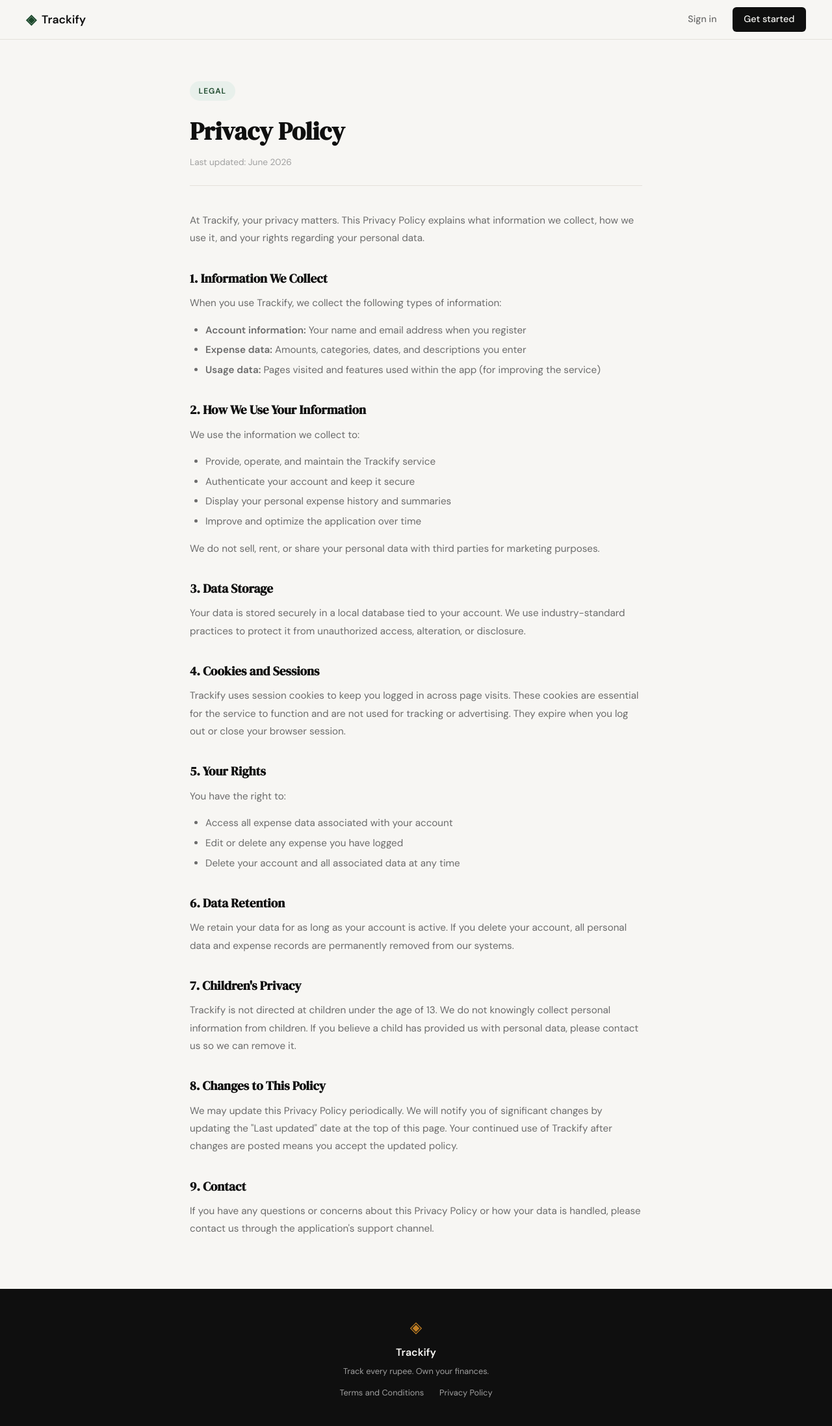
After one commit to panchariyarohit486-cmyk/Trackify, a Flask app: page /privacy-policy in a window 1280 px wide. The commit adds this page. Shown: the whole page at 65% size. Run offline with Flask 3, Linux system fonts and the light colour scheme.

Commit message:
adding Terms and Conditions    - Privacy Policy

```diff
--- a/app.py
+++ b/app.py
@@ -51,5 +51,15 @@ def delete_expense(id):
     return "Delete expense — coming in Step 9"
 
 
+@app.route("/terms-and-conditions")
+def terms():
+    return render_template("terms.html")
+
+
+@app.route("/privacy-policy")
+def privacy():
+    return render_template("privacy.html")
+
+
 if __name__ == "__main__":
     app.run(debug=True, port=5001)
--- a/static/css/style.css
+++ b/static/css/style.css
@@ -507,6 +507,94 @@ a { color: inherit; text-decoration: none; }
     color: var(--ink-faint);
 }
 
+.footer-links {
+    display: flex;
+    gap: 1.5rem;
+    margin-top: 0.4rem;
+}
+
+.footer-links a {
+    font-size: 0.8rem;
+    color: var(--ink-faint);
+    transition: color 0.2s;
+}
+
+.footer-links a:hover { color: var(--paper); }
+
+/* ------------------------------------------------------------------ */
+/* Policy pages (terms, privacy)                                       */
+/* ------------------------------------------------------------------ */
+
+.policy-section {
+    max-width: 760px;
+    margin: 0 auto;
+    padding: 4rem 2rem;
+}
+
+.policy-header {
+    margin-bottom: 2.5rem;
+    padding-bottom: 1.5rem;
+    border-bottom: 1px solid var(--border);
+}
+
+.policy-badge {
+    display: inline-block;
+    background: var(--accent-light);
+    color: var(--accent);
+    font-size: 0.75rem;
+    font-weight: 600;
+    letter-spacing: 0.08em;
+    text-transform: uppercase;
+    padding: 0.35rem 0.85rem;
+    border-radius: 999px;
+    margin-bottom: 1rem;
+}
+
+.policy-title {
+    font-family: var(--font-display);
+    font-size: clamp(1.75rem, 3vw, 2.5rem);
+    color: var(--ink);
+    margin-bottom: 0.4rem;
+}
+
+.policy-date {
+    font-size: 0.85rem;
+    color: var(--ink-faint);
+}
+
+.policy-body h2 {
+    font-family: var(--font-display);
+    font-size: 1.2rem;
+    color: var(--ink);
+    margin-top: 2rem;
+    margin-bottom: 0.6rem;
+}
+
+.policy-body p {
+    font-size: 0.95rem;
+    color: var(--ink-muted);
+    line-height: 1.8;
+    margin-bottom: 0.9rem;
+}
+
+.policy-body a {
+    color: var(--accent);
+    text-decoration: underline;
+}
+
+.policy-body ul {
+    list-style: disc;
+    padding-left: 1.5rem;
+    margin-bottom: 0.9rem;
+}
+
+.policy-body ul li {
+    font-size: 0.95rem;
+    color: var(--ink-muted);
+    line-height: 1.8;
+    margin-bottom: 0.2rem;
+}
+
 /* ------------------------------------------------------------------ */
 /* Responsive                                                          */
 /* ------------------------------------------------------------------ */
--- a/templates/base.html
+++ b/templates/base.html
@@ -34,6 +34,10 @@
             <span class="brand-icon">◈</span>
             <span class="footer-name">Trackify</span>
             <p class="footer-copy">Track every rupee. Own your finances.</p>
+            <div class="footer-links">
+                <a href="{{ url_for('terms') }}">Terms and Conditions</a>
+                <a href="{{ url_for('privacy') }}">Privacy Policy</a>
+            </div>
         </div>
     </footer>
 
--- /dev/null
+++ b/templates/privacy.html
@@ -0,0 +1,61 @@
+{% extends "base.html" %}
+
+{% block title %}Privacy Policy — Trackify{% endblock %}
+
+{% block content %}
+<div class="policy-section">
+    <div class="policy-header">
+        <span class="policy-badge">Legal</span>
+        <h1 class="policy-title">Privacy Policy</h1>
+        <p class="policy-date">Last updated: June 2026</p>
+    </div>
+
+    <div class="policy-body">
+        <p>At Trackify, your privacy matters. This Privacy Policy explains what information we collect, how we use it, and your rights regarding your personal data.</p>
+
+        <h2>1. Information We Collect</h2>
+        <p>When you use Trackify, we collect the following types of information:</p>
+        <ul>
+            <li><strong>Account information:</strong> Your name and email address when you register</li>
+            <li><strong>Expense data:</strong> Amounts, categories, dates, and descriptions you enter</li>
+            <li><strong>Usage data:</strong> Pages visited and features used within the app (for improving the service)</li>
+        </ul>
+
+        <h2>2. How We Use Your Information</h2>
+        <p>We use the information we collect to:</p>
+        <ul>
+            <li>Provide, operate, and maintain the Trackify service</li>
+            <li>Authenticate your account and keep it secure</li>
+            <li>Display your personal expense history and summaries</li>
+            <li>Improve and optimize the application over time</li>
+        </ul>
+        <p>We do not sell, rent, or share your personal data with third parties for marketing purposes.</p>
+
+        <h2>3. Data Storage</h2>
+        <p>Your data is stored securely in a local database tied to your account. We use industry-standard practices to protect it from unauthorized access, alteration, or disclosure.</p>
+
+        <h2>4. Cookies and Sessions</h2>
+        <p>Trackify uses session cookies to keep you logged in across page visits. These cookies are essential for the service to function and are not used for tracking or advertising. They expire when you log out or close your browser session.</p>
+
+        <h2>5. Your Rights</h2>
+        <p>You have the right to:</p>
+        <ul>
+            <li>Access all expense data associated with your account</li>
+            <li>Edit or delete any expense you have logged</li>
+            <li>Delete your account and all associated data at any time</li>
+        </ul>
+
+        <h2>6. Data Retention</h2>
+        <p>We retain your data for as long as your account is active. If you delete your account, all personal data and expense records are permanently removed from our systems.</p>
+
+        <h2>7. Children's Privacy</h2>
+        <p>Trackify is not directed at children under the age of 13. We do not knowingly collect personal information from children. If you believe a child has provided us with personal data, please contact us so we can remove it.</p>
+
+        <h2>8. Changes to This Policy</h2>
+        <p>We may update this Privacy Policy periodically. We will notify you of significant changes by updating the "Last updated" date at the top of this page. Your continued use of Trackify after changes are posted means you accept the updated policy.</p>
+
+        <h2>9. Contact</h2>
+        <p>If you have any questions or concerns about this Privacy Policy or how your data is handled, please contact us through the application's support channel.</p>
+    </div>
+</div>
+{% endblock %}
```
Also changed, not shown: templates/terms.html (added, +50 -0 lines).
